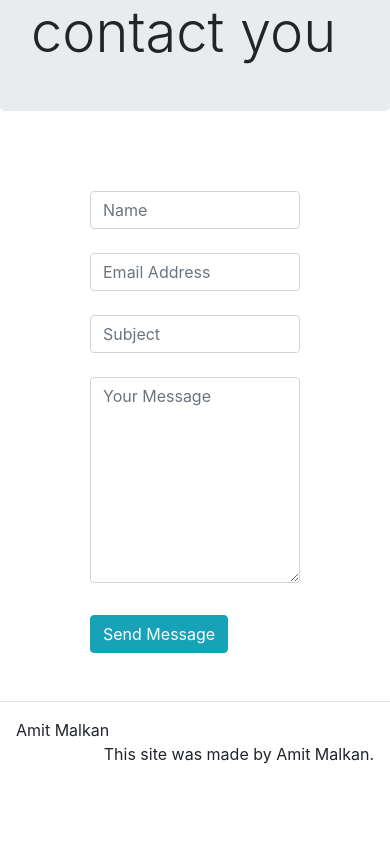
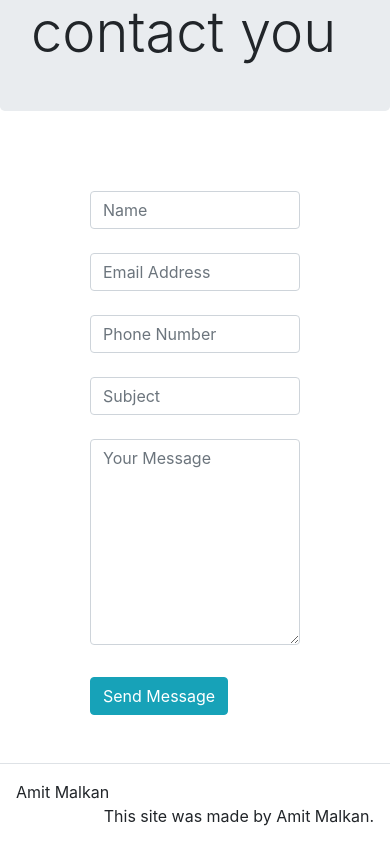
Before and after one commit to AmitMalkan404/MyWebsite, a React (Create React App) app: page /MyWebsite/contact in a window 390 px wide. Shown: the part 620-1464 px from the top of the page. Before the commit the page ends 1402 px from the top, so only its background shows below. Built offline with nearby package versions, Linux system fonts and the light colour scheme.

Commit message:
added phone number to contact page

```diff
--- a/src/pages/ContactPage.js
+++ b/src/pages/ContactPage.js
@@ -33,6 +33,9 @@ function ContactPage(props){
                         </div>
                         <div className="col-8 form-group pt-2 mx-auto">
                             <input type="email" className="form-control" placeholder="Email Address" name="email"/>
+                        </div>
+                        <div className="col-8 form-group pt-2 mx-auto">
+                            <input type="number" className="form-control" placeholder="Phone Number" name="phone"/>
                         </div>
                         <div className="col-8 form-group pt-2 mx-auto">
                             <input type="text" className="form-control" placeholder="Subject" name="subject"/>
```
